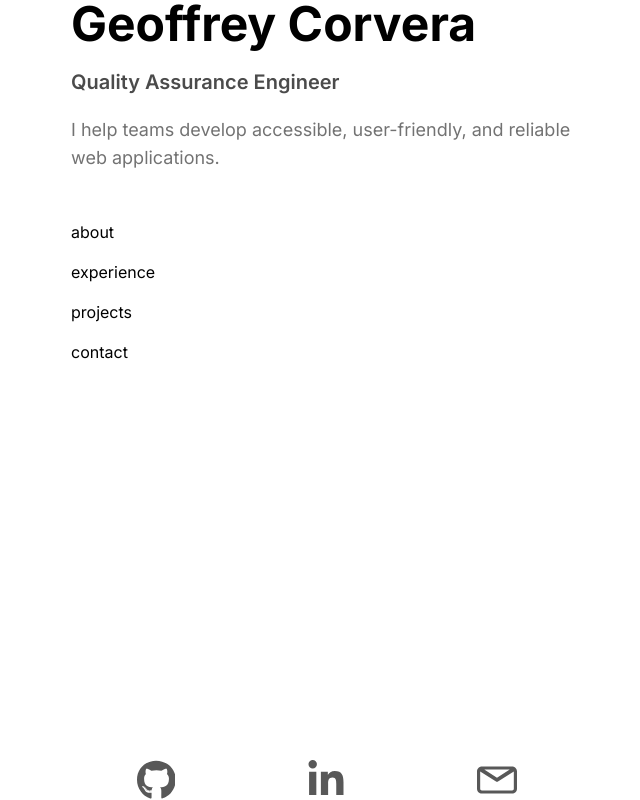
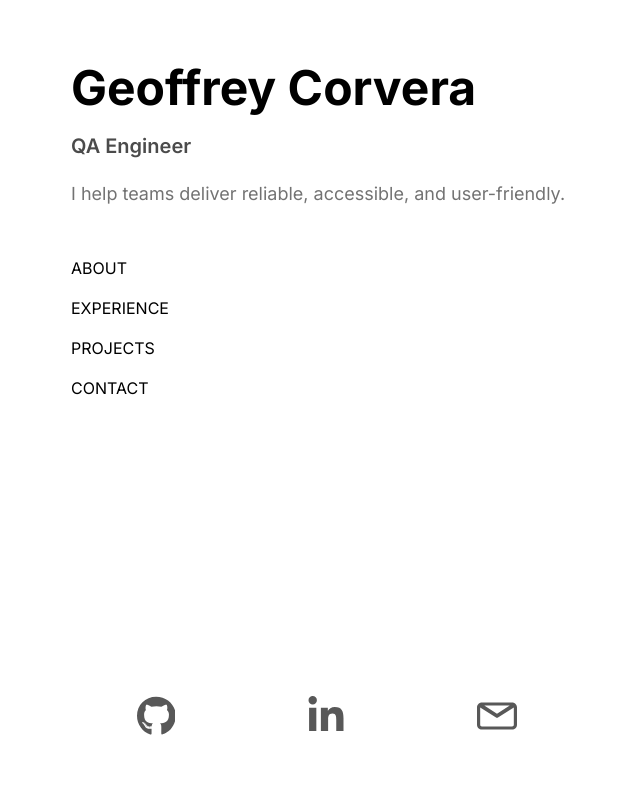
Before and after one commit to geoffcorvera/personal-website-v2, a Next.js app: page / in a window 1280 px wide. Shown: the whole page, without its empty margins (313-953 px from the left). Built offline with nearby package versions, Linux system fonts and the light colour scheme.

Commit message:
#1 add top-bottom margins to Header

```diff
--- a/app/components/header.tsx
+++ b/app/components/header.tsx
@@ -5,21 +5,20 @@ const sections = ["about", "experience", "projects", "contact"];
 export default function Header() {
   return (
     <header className="lg:flex lg:top-0 lg:flex-col justify-between lg:w-1/2 lg:max-w-lg lg:min-h-screen">
-      <div>
+      <div className="mt-16">
         <h1 className="text-5xl font-bold">Geoffrey Corvera</h1>
         <p className="text-xl font-semibold py-5 opacity-70">
-          Quality Assurance Engineer
+          QA Engineer
         </p>
         <p className="text-lg opacity-55">
-          I help teams develop accessible, user-friendly, and reliable web
-          applications.
+          I help teams deliver reliable, accessible, and user-friendly.
         </p>
         <nav aria-label="section links">
           <ul className="mt-10 w-max">
             {sections.map((section) => {
               return (
                 <li key={section}>
-                  <a href={`#${section.toLowerCase()}`} className="py-2 flex">
+                  <a href={`#${section.toLowerCase()}`} className="py-2 flex uppercase">
                     {section}
                   </a>
                 </li>
@@ -28,7 +27,9 @@ export default function Header() {
           </ul>
         </nav>
       </div>
-      <LinkRow />
+      <div className="mb-16">
+        <LinkRow />
+      </div>
     </header>
   );
 }
```
